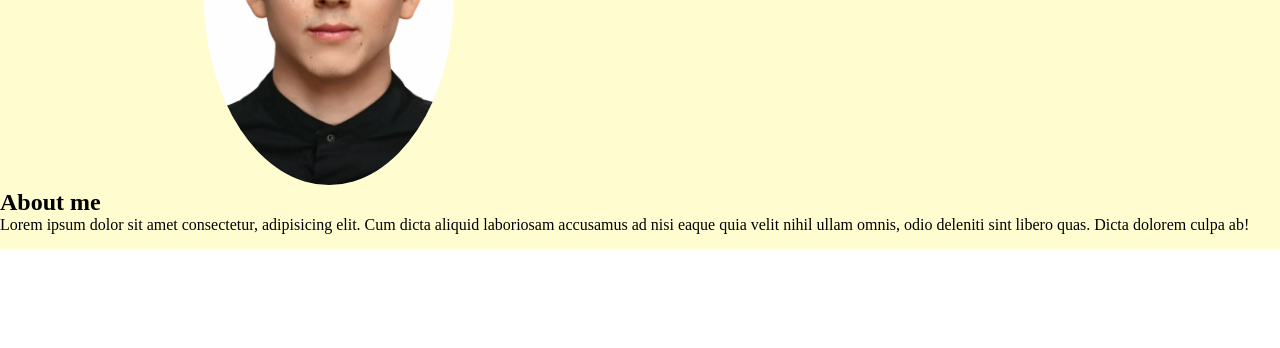
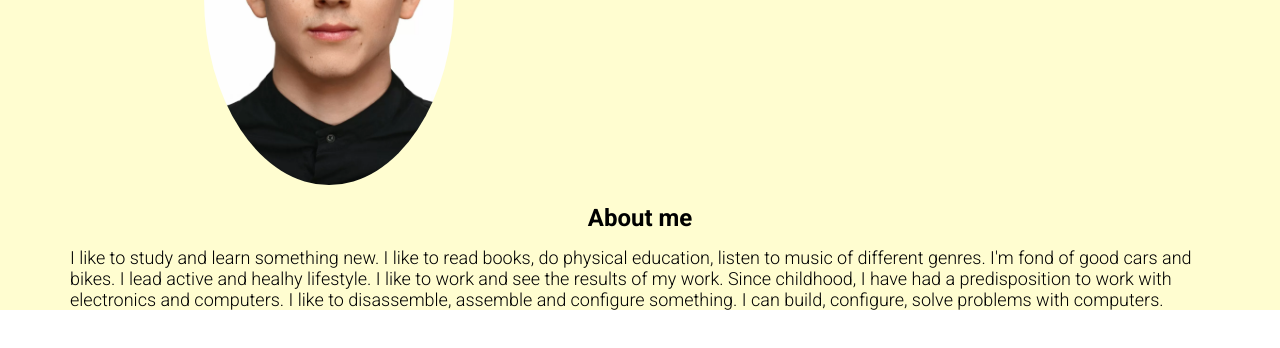
Before and after one commit to DeeBeeUA/rsschool-cv, a plain HTML site: page index.html in a window 1280 px wide. Shown: the part 256-604 px from the top of the page. Drawn offline with Linux system fonts and the light colour scheme.

Commit message:
add section about

```diff
--- a/index.html
+++ b/index.html
@@ -37,10 +37,17 @@
             </div>
         </div>
         <div class="about">
-            <h2 class="about_h2">About me</h2>
-            <div class="about_descr">Lorem ipsum dolor sit amet consectetur, adipisicing elit.
-                Cum dicta aliquid laboriosam accusamus ad nisi eaque quia velit nihil ullam omnis,
-                 odio deleniti sint libero quas. Dicta dolorem culpa ab!</div>
+            <div class="container">
+                <h2 class="about_h2">About me</h2>
+                <div class="about_descr">I like to study and learn something new.
+                    I like to read books, do physical education, listen to music of different genres.
+                    I'm fond of good cars and bikes. I lead active and healhy lifestyle.
+                    I like to work and see the results of my work.
+                    Since childhood, I have had a predisposition to work with electronics and computers.
+                    I like to disassemble, assemble and configure something.
+                    I can build, configure, solve problems with computers.
+                </div>
+            </div>
         </div>
     </main>
     <footer>
--- a/style.css
+++ b/style.css
@@ -69,7 +69,7 @@ header nav .list_item_link:hover{
 }
 
 main {
-  padding: 15px 0;
+  padding-top: 15px;
   background-color: #FFFDD0;
 }
 
@@ -103,3 +103,21 @@ main {
 }
 
 /* section about */
+
+.about {
+  padding-top: 15px;
+}
+
+.about_h2 {
+  font-family: Roboto;
+  font-weight: 700;
+  font-size: 24px;
+  text-align: center;
+}
+
+.about_descr {
+  padding-top: 15px;
+  font-family: Roboto;
+  font-weight: 300;
+  font-size: 18px;
+}
```
